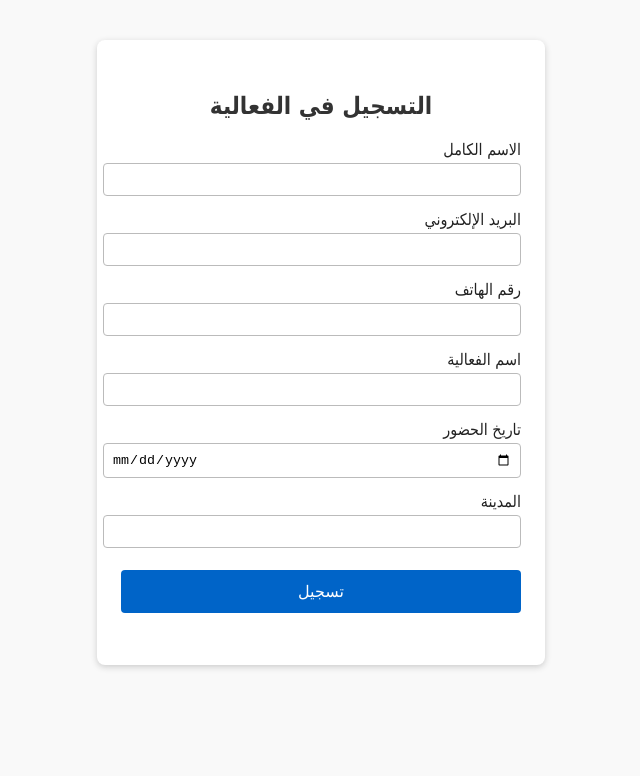
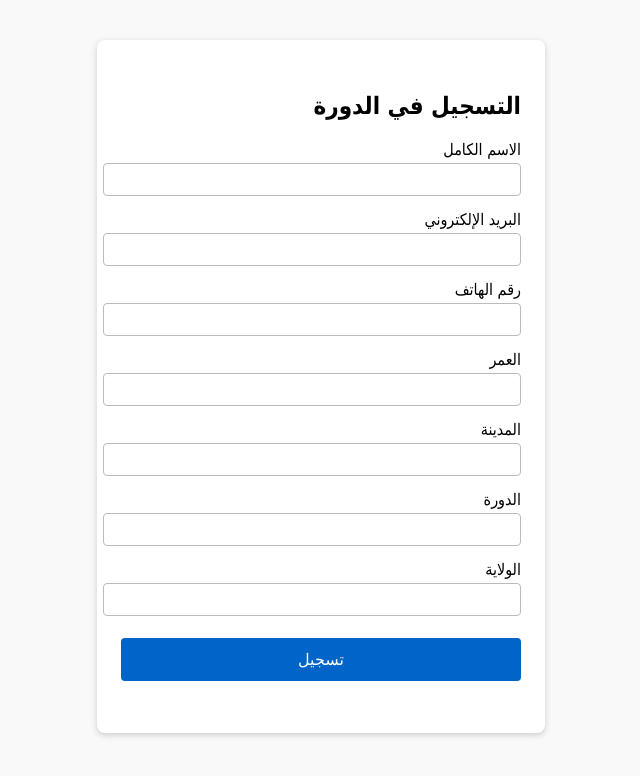
Before and after one commit to ProgDzOn/onlin, a plain HTML site: page index.html in a window 1280 px wide. Shown: the whole page, without its empty margins (319-959 px from the left). Drawn offline with Linux system fonts and the light colour scheme.

Commit message:
Update index.html

```diff
--- a/index.html
+++ b/index.html
@@ -2,40 +2,34 @@
 <html lang="ar" dir="rtl">
 <head>
   <meta charset="UTF-8">
-  <title>نموذج التسجيل في الفعالية</title>
+  <title>نموذج التسجيل</title>
   <style>
-    body { font-family: Tahoma, Arial, sans-serif; background: #f9f9f9; direction: rtl; }
+    body { background: #f9f9f9; font-family: Tahoma, Arial, sans-serif; }
     .container { background: #fff; max-width: 400px; margin: 40px auto; border-radius: 8px; box-shadow: 0 2px 6px #ccc; padding: 32px 24px; }
-    h2 { text-align: center; color: #333; }
-    label { display: block; margin-top: 14px; color: #222; }
-    input, select { width: 100%; padding: 8px; border: 1px solid #bbb; border-radius: 4px; margin-top: 4px; }
+    label { display: block; margin-top: 14px; }
+    input { width: 100%; padding: 8px; border: 1px solid #bbb; border-radius: 4px; margin-top: 4px; }
     button { margin-top: 22px; width: 100%; background: #0064c8; color: #fff; border: none; border-radius: 4px; padding: 12px; font-size: 16px; cursor: pointer; }
-    button:hover { background: #004a96; }
     .msg { margin-top: 20px; text-align: center; }
   </style>
 </head>
 <body>
   <div class="container">
-    <h2>التسجيل في الفعالية</h2>
+    <h2>التسجيل في الدورة</h2>
     <form id="regForm">
       <label>الاسم الكامل</label>
       <input type="text" name="name" required>
-
       <label>البريد الإلكتروني</label>
       <input type="email" name="email" required>
-
       <label>رقم الهاتف</label>
       <input type="tel" name="phone" required>
-
-      <label>اسم الفعالية</label>
-      <input type="text" name="eventTitle" required>
-
-      <label>تاريخ الحضور</label>
-      <input type="date" name="attendanceDate" required>
-
+      <label>العمر</label>
+      <input type="number" name="age" required>
       <label>المدينة</label>
-      <input type="text" name="city">
-
+      <input type="text" name="city" required>
+      <label>الدورة</label>
+      <input type="text" name="course" required>
+      <label>الولاية</label>
+      <input type="text" name="wilaya">
       <button type="submit">تسجيل</button>
       <div class="msg" id="msg"></div>
     </form>
@@ -47,9 +41,8 @@
       const data = new FormData(form);
       const params = new URLSearchParams();
       for (const pair of data) params.append(pair[0], pair[1]);
-
-      // ضع هنا رابط سكريبت Google Apps Script الخاص بك
-      const scriptURL = "https://script.google.com/macros/s/AKfycbx2e8IlkAZiJ8kJJypxW33XpT2ZE28XDivq38OzbTIWklFkaqBnute7nv6OBwAahw62jg/exec";
+      // ضع هنا رابط السكريبت الخاص بك:
+      const scriptURL = "https://script.google.com/macros/s/AKfycbwYn7cDvCoszeVeJEgTaTHJzLuiatb8G6iV2lxrnvrcoa6u20Ysj5A4joNQ1j0DeYe5ZQ/exec";
       const msgBox = document.getElementById("msg");
       msgBox.textContent = "جاري الإرسال ...";
       try {
```
